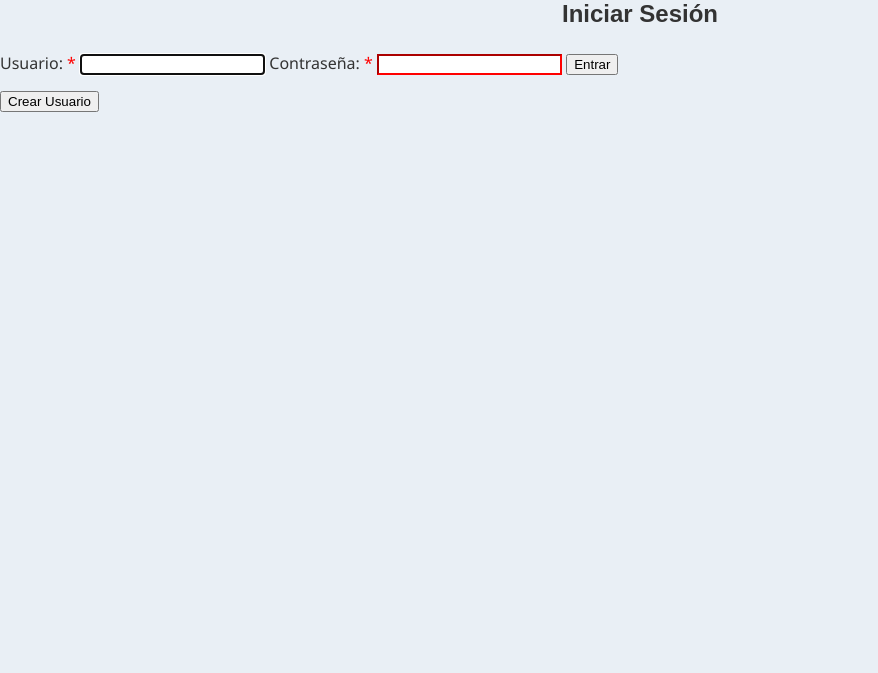
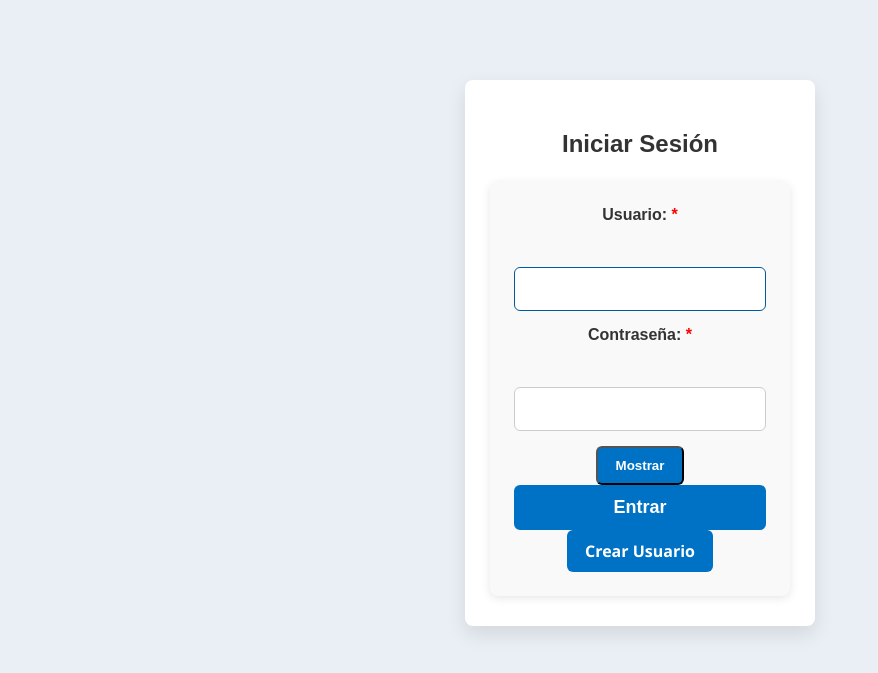
Before and after one commit to fs17006/DSI-PROYECTO-2025, a PHP site: page / in a window 1280 px wide. Shown: the top 673 px of the page, without its empty margins (0-878 px from the left). Run offline with PHP 8.4, Linux system fonts and the light colour scheme.

Commit message:
prueba css

```diff
--- a/css/estilos.css
+++ b/css/estilos.css
@@ -43,6 +43,50 @@ body {
     background-color: #003d6a;
 }
 
+/* Login Box */
+.login-box {
+    background: white;
+    max-width: 350px;
+    margin: 80px auto;
+    padding: 30px 25px;
+    box-shadow: 0px 8px 20px rgba(0, 0, 0, 0.1);
+    border-radius: 8px;
+    text-align: center;
+}
+
+.login-box input[type="text"],
+.login-box input[type="password"] {
+    width: 100%;
+    padding: 12px;
+    margin: 15px 0;
+    border: 1.5px solid #ccc;
+    border-radius: 6px;
+    font-size: 16px;
+    transition: border-color 0.3s ease;
+}
+
+.login-box input[type="text"]:focus,
+.login-box input[type="password"]:focus {
+    border-color: #005a9e;
+    outline: none;
+}
+
+.login-box input[type="submit"] {
+    width: 100%;
+    padding: 12px;
+    background: #0072c6;
+    color: white;
+    border: none;
+    border-radius: 6px;
+    font-size: 18px;
+    cursor: pointer;
+    transition: background-color 0.3s ease;
+}
+
+.login-box input[type="submit"]:hover {
+    background: #005a9e;
+}
+
 /* Contenido general */
 .contenido {
     background: white;
@@ -61,21 +105,22 @@ table {
     font-size: 15px;
 }
 
+table thead tr {
+    background-color: #0072c6;
+    color: white;
+    text-align: left;
+}
+
 table th, table td {
     padding: 12px 15px;
     border-bottom: 1px solid #ddd;
-    text-align: left;
-}
-
-table thead tr {
-    background-color: #0072c6;
-    color: white;
 }
 
 table tr:hover {
     background-color: #f0f7ff;
 }
 
+/* Enlaces de acción dentro de tablas */
 table a {
     color: #0072c6;
     text-decoration: none;
@@ -87,7 +132,67 @@ table a:hover {
     text-decoration: underline;
 }
 
-/* Formularios */
+/* Botones */
+.btn {
+    display: inline-block;
+    padding: 10px 18px;
+    background-color: #0072c6;
+    color: white;
+    border-radius: 6px;
+    text-decoration: none;
+    font-weight: 600;
+    transition: background-color 0.3s ease;
+    cursor: pointer;
+}
+
+.btn:hover {
+    background-color: #005a9e;
+}
+
+/* Margen para enlaces debajo de tablas */
+.volver-lista {
+    margin-top: 15px;
+    display: inline-block;
+}
+
+.contenido a {
+    display: inline-block;
+    margin-bottom: 15px;
+    padding: 8px 16px;
+    background-color: #0072c6;
+    color: white;
+    text-decoration: none;
+    border-radius: 4px;
+    transition: background-color 0.3s ease;
+}
+
+.contenido a:hover {
+    background-color: #005a9e;
+}
+
+.contenido table {
+    width: 100%;
+    border-collapse: collapse;
+    background: white;
+    box-shadow: 0 0 10px rgba(0,0,0,0.1);
+    margin-top: 10px;
+}
+
+.contenido th, .contenido td {
+    padding: 12px 15px;
+    text-align: left;
+    border-bottom: 1px solid #ddd;
+}
+
+.contenido th {
+    background-color: #0072c6;
+    color: white;
+}
+
+.contenido tr:hover {
+    background-color: #f1f1f1;
+}
+
 .formulario {
     max-width: 500px;
     margin: 30px auto;
@@ -105,96 +210,69 @@ table a:hover {
 }
 
 .formulario input[type="text"],
-.formulario input[type="email"],
-.formulario input[type="password"],
-.formulario input[type="number"],
-.formulario input[type="date"],
-.formulario select {
+.formulario input[type="email"] {
     width: 100%;
     padding: 10px;
     margin-bottom: 15px;
     border: 1px solid #ccc;
+    border-radius: 4px;
+}
+
+.formulario input[type="submit"] {
+    background-color: #0072c6;
+    color: white;
+    padding: 10px 18px;
+    border: none;
+    border-radius: 4px;
+    cursor: pointer;
+}
+
+.formulario input[type="submit"]:hover {
+    background-color: #005fa3;
+}
+input[type="text"],
+input[type="number"],
+input[type="date"],
+select {
+    padding: 8px;
+    width: 100%;
+    max-width: 400px;
+    box-sizing: border-box;
+    margin-bottom: 12px;
+    border: 1px solid #ccc;
     border-radius: 6px;
     font-size: 16px;
     font-family: Arial, sans-serif;
+    background-color: #fff;
     transition: border-color 0.3s ease;
 }
 
-
-.formulario input[type="text"]:focus,
-.formulario input[type="email"]:focus,
-.formulario input[type="password"]:focus,
-.formulario input[type="number"]:focus,
-.formulario input[type="date"]:focus,
-.formulario select:focus {
+input[type="text"]:focus,
+input[type="number"]:focus,
+input[type="date"]:focus,
+select:focus {
     border-color: #007bff;
     outline: none;
 }
 
-/* Botones */
-.btn,
-.formulario input[type="submit"] {
-    display: inline-block;
-    width: auto;
-    padding: 10px 18px;
-    background-color: #0072c6;
-    color: white;
-    border-radius: 6px;
-    text-decoration: none;
-    font-weight: 600;
-    cursor: pointer;
-    transition: background-color 0.3s ease;
-    margin-top: 10px; /* Para separar del input anterior */
+label {
+    display: block;
+    margin-bottom: 6px;
+    font-weight: bold;
+    font-family: Arial, sans-serif;
 }
 
-.btn:hover,
-.formulario input[type="submit"]:hover {
-    background-color: #005a9e;
+form {
+    background-color: #f9f9f9;
+    padding: 24px;
+    max-width: 500px;
+    margin: auto;
+    border-radius: 8px;
+    box-shadow: 0 2px 10px rgba(0, 0, 0, 0.1);
 }
 
-/* Etiquetas obligatorias */
-.required::after {
-    content: " *";
-    color: red;
-}
-
-/* Mensajes de error */
-.error-message {
-    color: red;
-    display: none;
-    margin-bottom: 10px;
-}
-
-/* Titulos */
 h2 {
     text-align: center;
     font-family: Arial, sans-serif;
     margin-bottom: 24px;
 }
-
-.form-buttons {
-    margin-top: 15px;
-    display: flex;
-    flex-direction: column; /* los coloca uno debajo del otro */
-    gap: 10px; /* espacio entre ellos */
-}
-
-.form-buttons .btn {
-    width: 100%; /* para que ocupen todo el ancho del formulario */
-}
-
- .resumen {
-            display: flex;
-            gap: 20px;
-            margin-bottom: 20px;
-        }
-        .card {
-            background: #f5f5f5;
-            padding: 15px;
-            border-radius: 8px;
-            flex: 1;
-            text-align: center;
-        }
-        .ajuste-form {
-            display: inline-block;
-        }
--- a/index.php
+++ b/index.php
@@ -20,23 +20,27 @@
 </head>
 <body>
     <div class="login-box">
-        <h2>Iniciar Sesión</h2>
-        <form id="loginForm" action="procesar_login.php" method="POST" autocomplete="off">
-            <div class="error-message" id="errorMsg">Por favor complete todos los campos obligatorios.</div>
+    <h2>Iniciar Sesión</h2>
+    <form id="loginForm" action="procesar_login.php" method="POST" autocomplete="off">
+        <div class="error-message" id="errorMsg">Por favor complete todos los campos obligatorios.</div>
 
-            <label for="usuario" class="required">Usuario:</label>
-            <input type="text" name="usuario" id="usuario" required autofocus />
+        <label for="usuario" class="required">Usuario:</label><br>
+        <input type="text" name="usuario" id="usuario" required autofocus />
+        <label for="contrasena" class="required">Contraseña:</label><br>
+        <div class="ajuste-form">
+            <input type="password" name="contrasena" id="contrasena" required />
+            <button type="button" class="btn" onclick="mostrarContrasena()">Mostrar</button>
+        </div>
 
-            <label for="contrasena" class="required">Contraseña:</label>
-            <input type="password" name="contrasena" id="contrasena" required />
+        <div class="botones-login">
+            <input type="submit" id="btnSubmit" class="btn" value="Entrar" />
+            <a href="agregar_usuario.php" class="btn">Crear Usuario</a>
+        </div>
+    </form>
 
-            <input type="submit" id="btnSubmit" value="Entrar" />
-        </form>
 
-        <form action="agregar_usuario.php" method="GET" style="margin-top: 15px;">
-            <input type="submit" value="Crear Usuario" />
-        </form>
-    </div>
+</div>
+
 
     <script>
         const form = document.getElementById('loginForm');
@@ -58,5 +62,17 @@
             }
         });
     </script>
+
+    <script>
+    function mostrarContrasena() {
+    const input = document.getElementById('contrasena');
+    if (input.type === 'password') {
+        input.type = 'text';
+    } else {
+        input.type = 'password';
+    }
+}
+</script>
+
 </body>
 </html>
```
